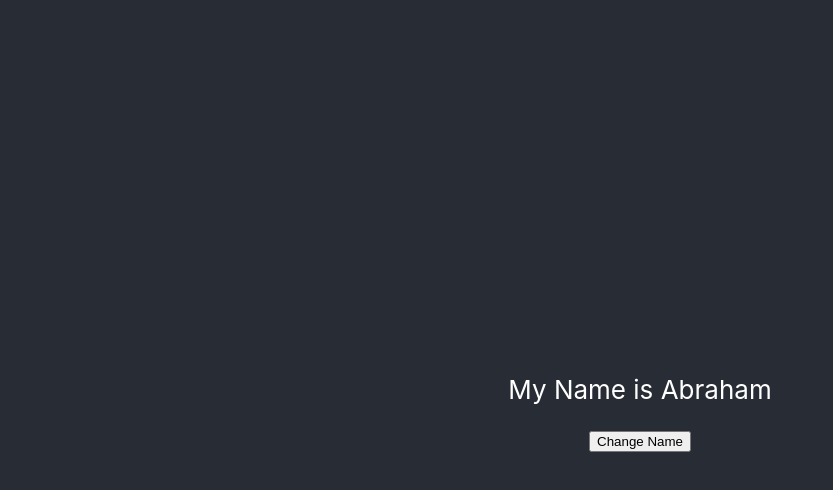
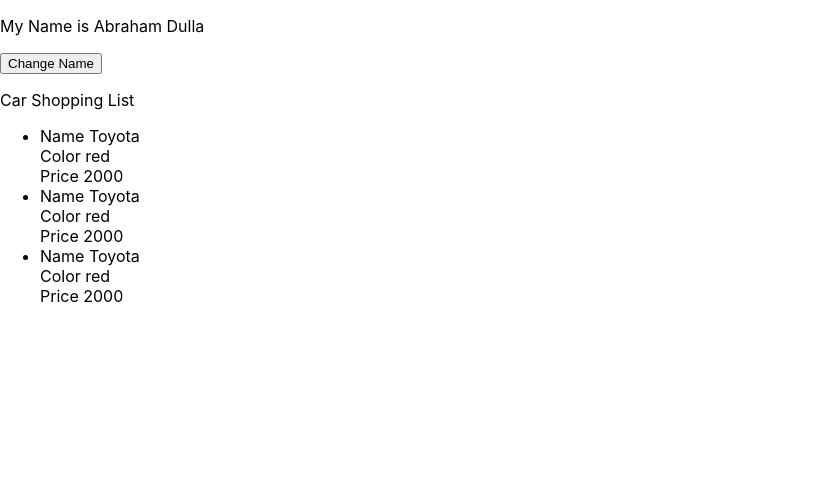
Before and after one commit to AbrahamDulla/Monster-Rolodex, a React (Create React App) app: page / in a window 1280 px wide. Shown: the top 490 px of the page, without its empty margins (0-833 px from the left). Built offline with nearby package versions, Linux system fonts and the light colour scheme.

Commit message:
Class component state and call back function added

```diff
--- a/src/App.js
+++ b/src/App.js
@@ -1,23 +1,34 @@
 import { Component } from "react";
-
 import "./App.css";
 
 class App extends Component {
   constructor() {
     super();
     this.state = {
-      name: "Abraham",
-      fname: "Dulla",
+      name: { firstname: "Abraham", lastname: "Dulla" },
     };
   }
 
   render() {
     return (
-      <div className="App">
-        <header className="App-header">
-          <p>My Name is {this.state.name}</p>
-          <button>Change Name</button>
-        </header>
+      <div>
+        <p>
+          My Name is {this.state.name.firstname} {this.state.name.lastname}
+        </p>
+        <button
+          onClick={() => {
+            this.setState(
+              {
+                name: { firstname: "Eyu", lastname: "Something" },
+              },
+              () => {
+                console.log(this.state);
+              }
+            );
+          }}
+        >
+          Change Name
+        </button>
       </div>
     );
   }
--- /dev/null
+++ b/src/Car.js
@@ -0,0 +1,39 @@
+import { Component } from "react";
+
+class Car extends Component {
+  constructor() {
+    super();
+    this.state = {
+      car1: { name: "Toyota", color: "red", price: "2000" },
+      car2: { name: "Toyota", color: "red", price: "2000" },
+      car3: { name: "Toyota", color: "red", price: "2000" },
+    };
+  }
+
+  render() {
+    return (
+      <div>
+        <p>Car Shopping List</p>
+        <ul>
+          <li>
+            Name {this.state.car1.name} {<br></br>}
+            Color {this.state.car1.color} {<br></br>}
+            Price {this.state.car1.price} {<br></br>}
+          </li>
+          <li>
+            Name {this.state.car2.name} {<br></br>}
+            Color {this.state.car2.color} {<br></br>}
+            Price {this.state.car2.price} {<br></br>}
+          </li>
+          <li>
+            Name {this.state.car3.name} {<br></br>}
+            Color {this.state.car3.color} {<br></br>}
+            Price {this.state.car3.price} {<br></br>}
+          </li>
+        </ul>
+      </div>
+    );
+  }
+}
+
+export default Car;
--- a/src/index.js
+++ b/src/index.js
@@ -2,12 +2,14 @@ import React from "react";
 import ReactDOM from "react-dom/client";
 import "./index.css";
 import App from "./App";
+import Car from "./Car";
 import reportWebVitals from "./reportWebVitals";
 
 const root = ReactDOM.createRoot(document.getElementById("root"));
 root.render(
   <React.StrictMode>
     <App />
+    <Car />
   </React.StrictMode>
 );
 
```
